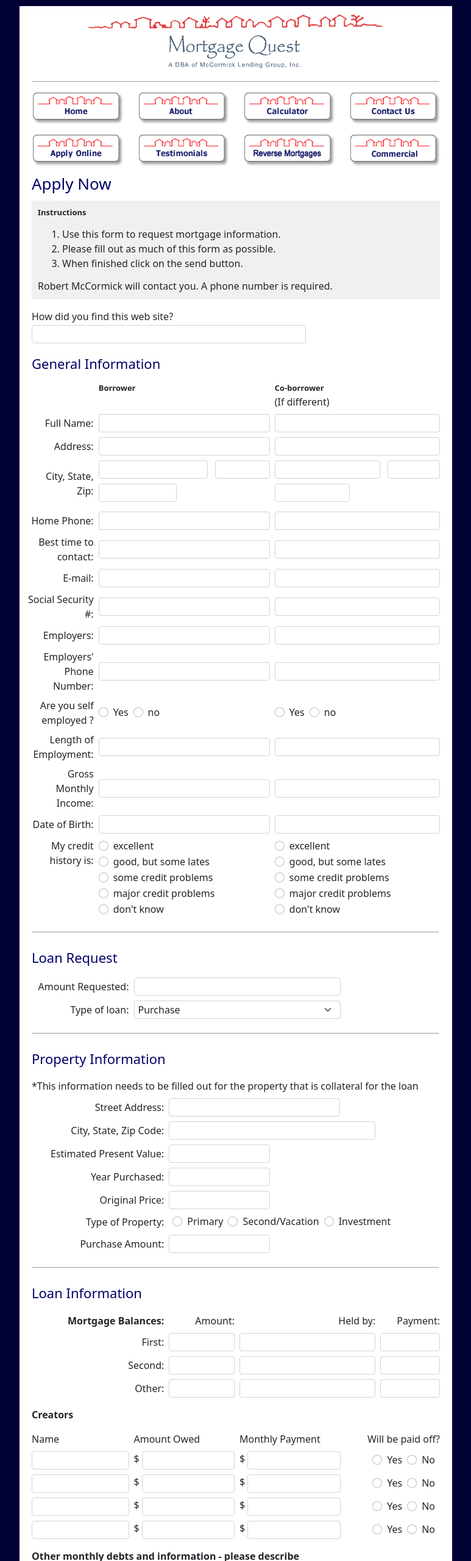
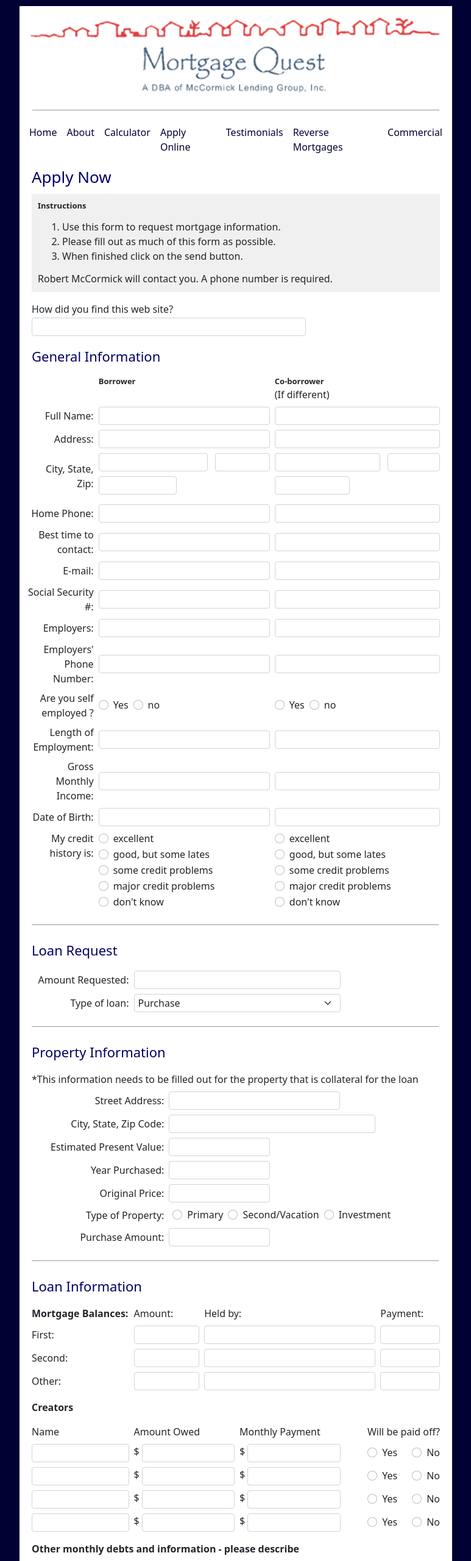
Before and after one commit to TasnimAhamed/apply-online, a plain HTML site: page index.html in a window 1280 px wide. Shown: the top 2560 px of the page at 61% size, without its empty margins (253-1026 px from the left). Drawn offline with Linux system fonts and the light colour scheme.

Commit message:
Changes done

```diff
--- a/css/style.css
+++ b/css/style.css
@@ -44,6 +44,7 @@ p{
 }
 .logo__wrapper img{
     margin-bottom: -12px;
+    width: 100%;
 }
 
 .logo__wrapper p{
@@ -54,9 +55,32 @@ p{
     margin-top: 2px;
     margin-bottom: 2px;
 }
+.navbar-expand-md{
+    justify-content:center;
+}
+.navbar-toggler{
+    margin-left: 12px;
+    border: 1px solid #00003366;
+}
+.navbar-toggler:focus{
+    box-shadow:0 0 0 .05rem var(--blue);
+}
+.navbar-toggler-icon{
+    background-image: url("../images/hamburger.svg")
+}
+.menu__wrapper {
+    padding: 8px 0;
+}
 
-.menu__wrapper ul li a img{
-    height:53px;
+.menu__wrapper ul li a{
+    color: var(--blue);
+    font-size: 16px;
+    font-weight: 500;
+}
+.menu__wrapper ul li:hover a,
+.menu__wrapper ul li:focus a,
+.menu__wrapper ul li a:focus{
+    color: var(--blue);
 }
 .page__content{
     padding:6px 12px;
@@ -131,7 +155,7 @@ p{
     padding-right: 2px;
 }
 
-.loan__info .col-4,
+.loan__info .col-5,
 .loan__info .col-2:not(:last-child){
     padding-left: 6px;
     padding-right: 2px;
@@ -140,7 +164,10 @@ p{
     padding-left: 6px;
     padding-right: 12px;
 }
-
+.loan__info .col-3{
+    padding-left: 12px!important;
+    padding-right: 2px!important;
+}
 
 .creators .col-3:first-child{
     padding-left: 12px;
@@ -180,3 +207,25 @@ p{
 }
 
 /* Main Area End */
+
+@media (min-width: 320px) and (max-width:767px){
+    body{
+        zoom: 50%;
+        touch-action: pinch-zoom;
+    }
+    .main__area{
+        width: 100%;
+    }
+    .logo__wrapper p{
+        width:100%;
+    }
+    .divider{
+        width: 100%;
+    }
+    .navbar-expand-md{
+        justify-content:flex-start;
+    }
+    .navbar-collapse{
+        padding-left: 12px;
+    }
+}
--- a/index.html
+++ b/index.html
@@ -3,7 +3,7 @@
 <head>
     <meta charset="UTF-8">
     <meta http-equiv="X-UA-Compatible" content="IE=edge">
-    <!-- <meta name="viewport" content="width=device-width, initial-scale=1.0"> -->
+    <meta name="viewport" content="width=device-width, initial-scale=1.0">
 
 
     <title>Mortgage Quest</title>
@@ -31,57 +31,50 @@
         </section>
 
         <header class="header__area">
-            <nav class="navbar navbar-expand">
+            <nav class="navbar navbar-expand-md menu__wrapper">
 
-                <div class="menu__wrapper">
-                    <div class="collapse navbar-collapse">
+                <button class="navbar-toggler" type="button" data-bs-toggle="collapse" data-bs-target="#mortgageNav" aria-controls="navbarSupportedContent" aria-expanded="false" aria-label="Toggle navigation">
+                    <span class="navbar-toggler-icon"></span>
+                </button>
+
+                <div class="collapse navbar-collapse" id="mortgageNav">
                     <ul class="navbar-nav mx-auto">
                         <li class="nav-item">
                             <a class="nav-link" aria-current="page" href="#">
-                                    <img src="./images/home.gif" class="img-fluid" alt="Mortgage Quest">
+                                Home
                             </a>
                         </li>
                         <li class="nav-item">
                             <a class="nav-link" aria-current="page" href="#">
-                                    <img src="./images/about.gif" class="img-fluid" alt="Mortgage Quest">
+                                About
                             </a>
                         </li>
                         <li class="nav-item">
                             <a class="nav-link" aria-current="page" href="#">
-                                    <img src="./images/calc.gif" class="img-fluid" alt="Mortgage Quest">
+                                Calculator
                             </a>
                         </li>
                         <li class="nav-item">
                             <a class="nav-link" aria-current="page" href="#">
-                                    <img src="./images/contact.gif" class="img-fluid" alt="Mortgage Quest">
-                                </a>
-                            </li>
-                        </ul>
-                    </div>
-                    <div class="collapse navbar-collapse">
-                        <ul class="navbar-nav mx-auto">
-                            <li class="nav-item">
-                                <a class="nav-link" aria-current="page" href="#">
-                                    <img src="./images/apply.gif" class="img-fluid" alt="Mortgage Quest">
+                                Apply Online
                             </a>
                         </li>
                         <li class="nav-item">
                             <a class="nav-link" aria-current="page" href="#">
-                                    <img src="./images/testamonials.gif" class="img-fluid" alt="Mortgage Quest">
+                                Testimonials
                             </a>
                         </li>
                         <li class="nav-item">
                             <a class="nav-link" aria-current="page" href="#">
-                                    <img src="./images/reverse_mortgages.gif" class="img-fluid" alt="Mortgage Quest">
+                                Reverse Mortgages
                             </a>
                         </li>
                         <li class="nav-item">
                             <a class="nav-link" aria-current="page" href="#">
-                                    <img src="./images/commercial.gif" class="img-fluid" alt="Mortgage Quest">
+                                Commercial
                             </a>
                         </li>
                     </ul>
-                    </div>
                 </div>
 
             </nav>
@@ -483,27 +476,27 @@
                                 <p class="divider"></p>
                                 <h2>Loan Information</h2>
                                 <div class="row align-items-center loan__info">
-                                    <div class="col-4">
-                                        <p class="text-end fw-bold">Mortgage Balances:</p>
+                                    <div class="col-3">
+                                        <p class="fw-bold">Mortgage Balances:</p>
                                     </div>
                                     <div class="col-2">
-                                        <p class="text-end">Amount:</p>
+                                        <p>Amount:</p>
                                     </div>
-                                    <div class="col-4">
-                                        <p class="text-end">Held by:</p>
+                                    <div class="col-5">
+                                        <p>Held by:</p>
                                     </div>
                                     <div class="col-2">
-                                        <p class="text-end">Payment:</p>
+                                        <p>Payment:</p>
                                     </div>
                                 </div>
                                 <div class="row align-items-center loan__info">
-                                    <div class="col-4">
-                                        <p class="text-end">First:</p>
+                                    <div class="col-3">
+                                        <p>First:</p>
                                     </div>
                                     <div class="col-2">
                                         <input type="text" name="1st_mortg_bal" id="1st_mortg_bal" class="form-control">
                                     </div>
-                                    <div class="col-4">
+                                    <div class="col-5">
                                         <input type="text" name="1st_mortg_holder" id="1st_mortg_holder" class="form-control">
                                     </div>
                                     <div class="col-2">
@@ -511,13 +504,13 @@
                                     </div>
                                 </div>
                                 <div class="row align-items-center loan__info">
-                                    <div class="col-4">
-                                        <p class="text-end">Second:</p>
+                                    <div class="col-3">
+                                        <p>Second:</p>
                                     </div>
                                     <div class="col-2">
                                         <input type="text" name="2nd_mortg_bal" id="2nd_mortg_bal" class="form-control">
                                     </div>
-                                    <div class="col-4">
+                                    <div class="col-5">
                                         <input type="text" name="2nd_mortg_holder" id="2nd_mortg_holder" class="form-control">
                                     </div>
                                     <div class="col-2">
@@ -525,13 +518,13 @@
                                     </div>
                                 </div>
                                 <div class="row align-items-center loan__info">
-                                    <div class="col-4">
-                                        <p class="text-end">Other:</p>
+                                    <div class="col-3">
+                                        <p>Other:</p>
                                     </div>
                                     <div class="col-2">
                                         <input type="text" name="other_mortgage_bal" id="other_mortgage_bal" class="form-control">
                                     </div>
-                                    <div class="col-4">
+                                    <div class="col-5">
                                         <input type="text" name="other_mortgage_holder" id="other_mortgage_holder" class="form-control">
                                     </div>
                                     <div class="col-2">
@@ -571,13 +564,13 @@
                                     </div>
                                     <div class="col-3">
                                         <div class="d-flex justify-content-end">
-                                            <div class="form-check me-2">
+                                            <div class="form-check me-4">
                                                 <input class="form-check-input" type="radio" name="payoff1" id="payoff1" value="yes">
                                                 <label class="form-check-label" for="payoff1">
                                                     Yes
                                                 </label>
                                             </div>
-                                            <div class="form-check me-2">
+                                            <div class="form-check">
                                                 <input class="form-check-input" type="radio" name="payoff1" id="payoff1" value="no">
                                                 <label class="form-check-label" for="payoff1">
                                                     No
@@ -604,13 +597,13 @@
                                     </div>
                                     <div class="col-3">
                                         <div class="d-flex justify-content-end">
-                                            <div class="form-check me-2">
+                                            <div class="form-check me-4">
                                                 <input class="form-check-input" type="radio" name="payoff2" id="payoff2" value="yes">
                                                 <label class="form-check-label" for="payoff2">
                                                     Yes
                                                 </label>
                                             </div>
-                                            <div class="form-check me-2">
+                                            <div class="form-check">
                                                 <input class="form-check-input" type="radio" name="payoff2" id="payoff2" value="no">
                                                 <label class="form-check-label" for="payoff2">
                                                     No
@@ -637,13 +630,13 @@
                                     </div>
                                     <div class="col-3">
                                         <div class="d-flex justify-content-end">
-                                            <div class="form-check me-2">
+                                            <div class="form-check me-4">
                                                 <input class="form-check-input" type="radio" name="payoff3" id="payoff3" value="yes">
                                                 <label class="form-check-label" for="payoff2">
                                                     Yes
                                                 </label>
                                             </div>
-                                            <div class="form-check me-2">
+                                            <div class="form-check">
                                                 <input class="form-check-input" type="radio" name="payoff3" id="payoff3" value="no">
                                                 <label class="form-check-label" for="payoff3">
                                                     No
@@ -670,13 +663,13 @@
                                     </div>
                                     <div class="col-3">
                                         <div class="d-flex justify-content-end">
-                                            <div class="form-check me-2">
+                                            <div class="form-check me-4">
                                                 <input class="form-check-input" type="radio" name="payoff4" id="payoff4" value="yes">
                                                 <label class="form-check-label" for="payoff4">
                                                     Yes
                                                 </label>
                                             </div>
-                                            <div class="form-check me-2">
+                                            <div class="form-check">
                                                 <input class="form-check-input" type="radio" name="payoff4" id="payoff4" value="no">
                                                 <label class="form-check-label" for="payoff4">
                                                     No
```
Also changed, not shown: images/hamburger.svg (added). Lines whose indentation alone changed are shown as unchanged.
